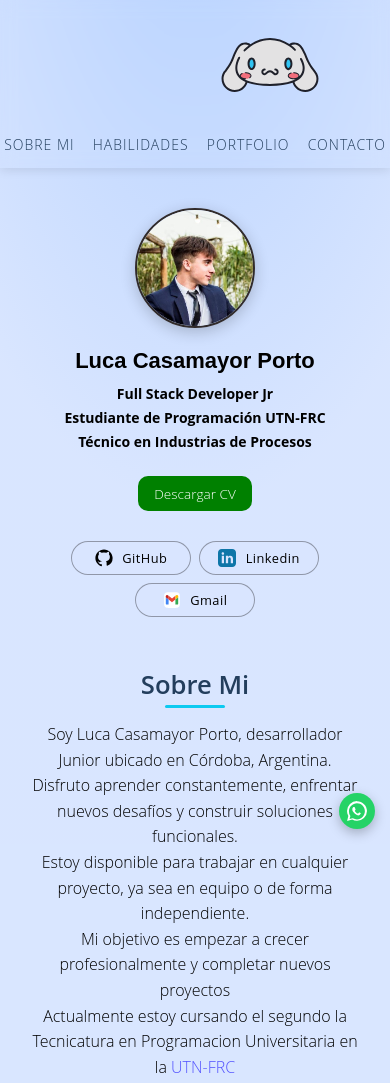
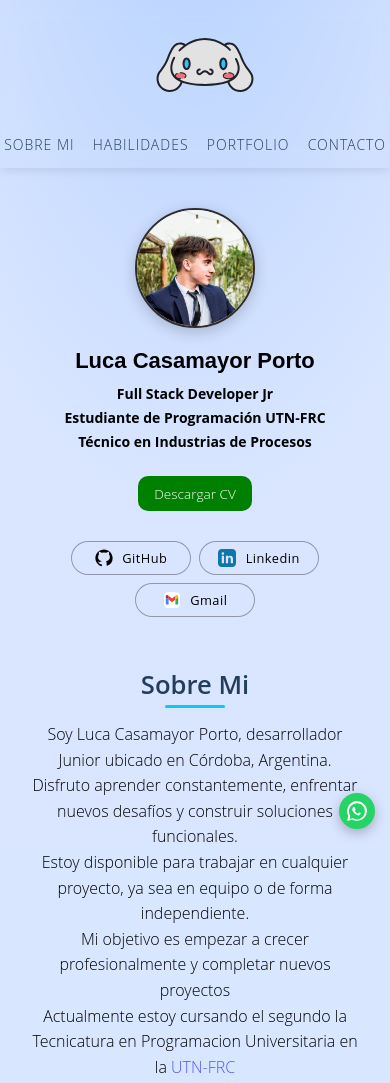
Before and after one commit to LucaCasamayor/Portfolio, a website: page index.html in a window 390 px wide. Shown: the top 1083 px of the page. Drawn offline with nearby package versions, Linux system fonts and the light colour scheme.

Commit message:
logo centrado mobile

```diff
--- a/css/styles.css
+++ b/css/styles.css
@@ -826,7 +826,7 @@ footer p:hover {
     }
 
     .logo {
-        margin: 5px 215px auto;
+        margin: 5px 150px auto;
         width: 60px;
         padding: 5px;
     }
```
